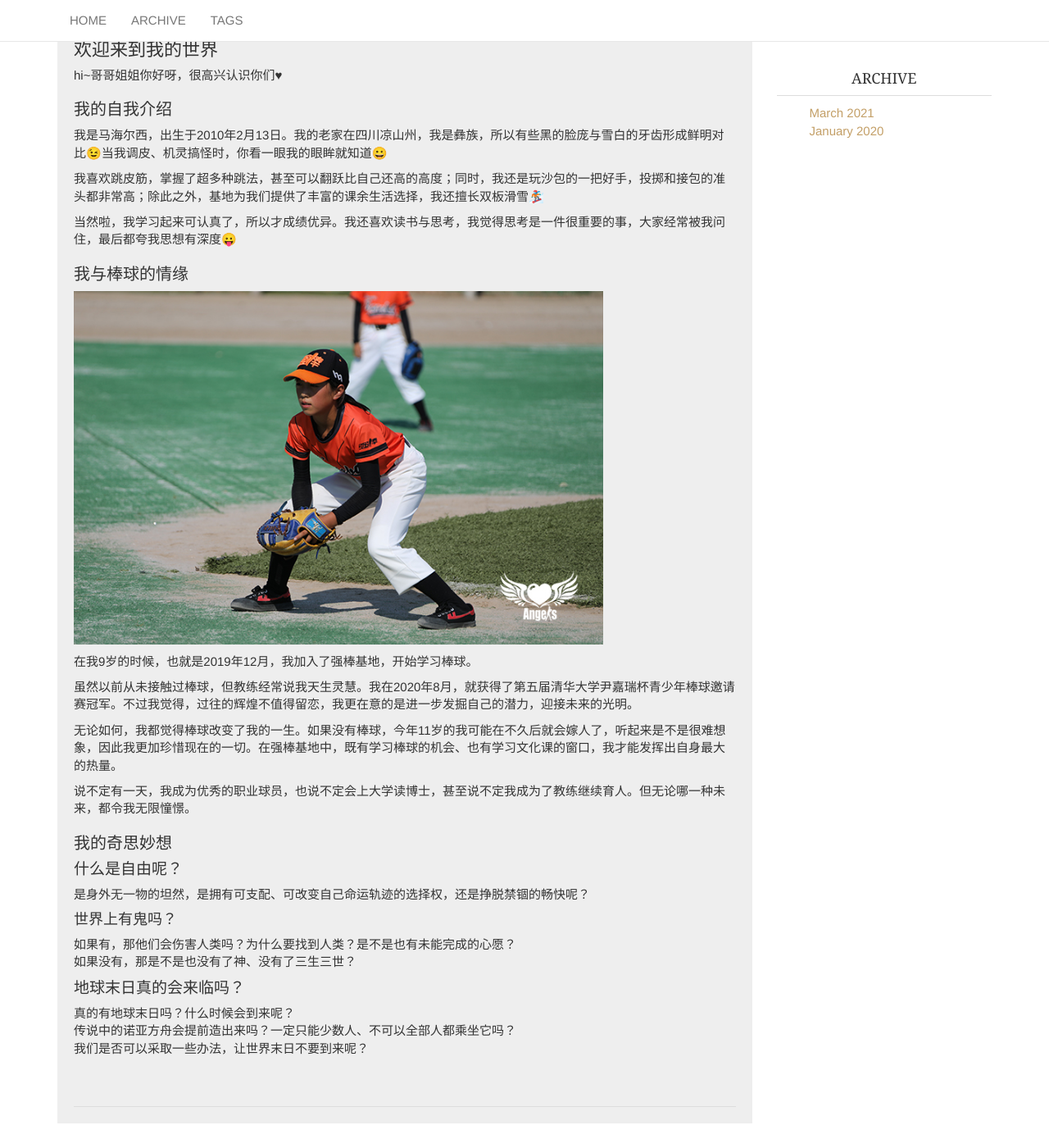
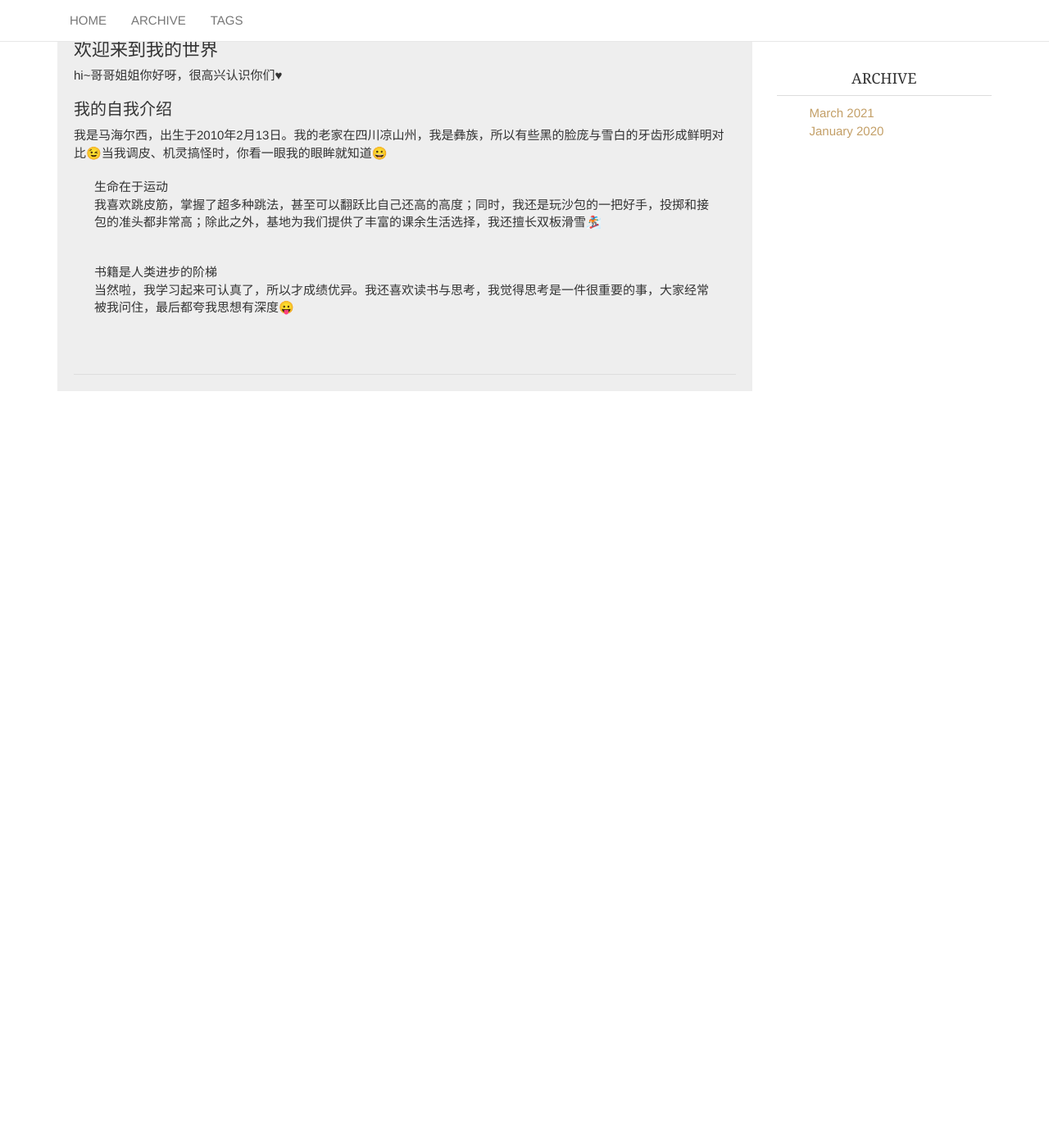
Before and after one commit to xiaoyi0324/my-first-test, a Jekyll site: the page built from _posts/2021-03-15-my-description.md, in a window 1280 px wide and 1400 px high, scrolled down 270 px. Shown: the whole window at 82% size. Built offline with Jekyll 4.4.1, drawn with Linux system fonts in a browser that asks for light colours; our own code applies the rules of GitHub Pages for plain Markdown files; after the commit the page ends 900 px from its top, so only the background shows below that.

Commit message:
Update 2021-03-15-my-description.md

```diff
--- a/_posts/2021-03-15-my-description.md
+++ b/_posts/2021-03-15-my-description.md
@@ -13,30 +13,8 @@ hi~哥哥姐姐你好呀，很高兴认识你们♥
 ### 我的自我介绍
 我是马海尔西，出生于2010年2月13日。我的老家在四川凉山州，我是彝族，所以有些黑的脸庞与雪白的牙齿形成鲜明对比😉当我调皮、机灵搞怪时，你看一眼我的眼眸就知道😀
 
+> 生命在于运动
 我喜欢跳皮筋，掌握了超多种跳法，甚至可以翻跃比自己还高的高度；同时，我还是玩沙包的一把好手，投掷和接包的准头都非常高；除此之外，基地为我们提供了丰富的课余生活选择，我还擅长双板滑雪🏂
 
+> 书籍是人类进步的阶梯
 当然啦，我学习起来可认真了，所以才成绩优异。我还喜欢读书与思考，我觉得思考是一件很重要的事，大家经常被我问住，最后都夸我思想有深度😛
-
-### 我与棒球的情缘
-![3U7A6876.jpg](../assets/images/3U7A6876.jpg)
-
-在我9岁的时候，也就是2019年12月，我加入了强棒基地，开始学习棒球。
-
-虽然以前从未接触过棒球，但教练经常说我天生灵慧。我在2020年8月，就获得了第五届清华大学尹嘉瑞杯青少年棒球邀请赛冠军。不过我觉得，过往的辉煌不值得留恋，我更在意的是进一步发掘自己的潜力，迎接未来的光明。
-
-无论如何，我都觉得棒球改变了我的一生。如果没有棒球，今年11岁的我可能在不久后就会嫁人了，听起来是不是很难想象，因此我更加珍惜现在的一切。在强棒基地中，既有学习棒球的机会、也有学习文化课的窗口，我才能发挥出自身最大的热量。
-
-说不定有一天，我成为优秀的职业球员，也说不定会上大学读博士，甚至说不定我成为了教练继续育人。但无论哪一种未来，都令我无限憧憬。
-
-### 我的奇思妙想
-#### 什么是自由呢？
-是身外无一物的坦然，是拥有可支配、可改变自己命运轨迹的选择权，还是挣脱禁锢的畅快呢？
-
-##### 世界上有鬼吗？
-如果有，那他们会伤害人类吗？为什么要找到人类？是不是也有未能完成的心愿？
-如果没有，那是不是也没有了神、没有了三生三世？
-
-#### 地球末日真的会来临吗？
-真的有地球末日吗？什么时候会到来呢？
-传说中的诺亚方舟会提前造出来吗？一定只能少数人、不可以全部人都乘坐它吗？
-我们是否可以采取一些办法，让世界末日不要到来呢？
```
